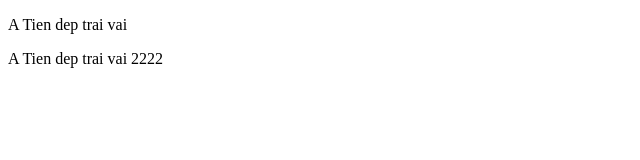
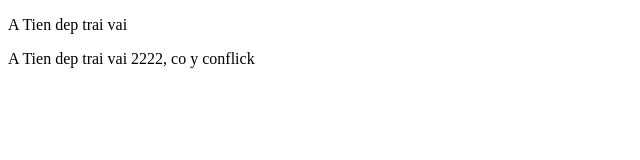
Before and after one commit to caoleviettien/TienDepTrai, a plain HTML site: page index.html in a window 1280 px wide. Shown: the full height of the page, 0-640 px from the left. Drawn offline with Linux system fonts and the light colour scheme.

Commit message:
Update index.html

```diff
--- a/index.html
+++ b/index.html
@@ -6,6 +6,6 @@
 </head>
 <body>
 <p>A Tien dep trai vai</p>
-<p>A Tien dep trai vai 2222</p>
+<p>A Tien dep trai vai 2222, co y conflick</p>
 </body>
 </html>
```
